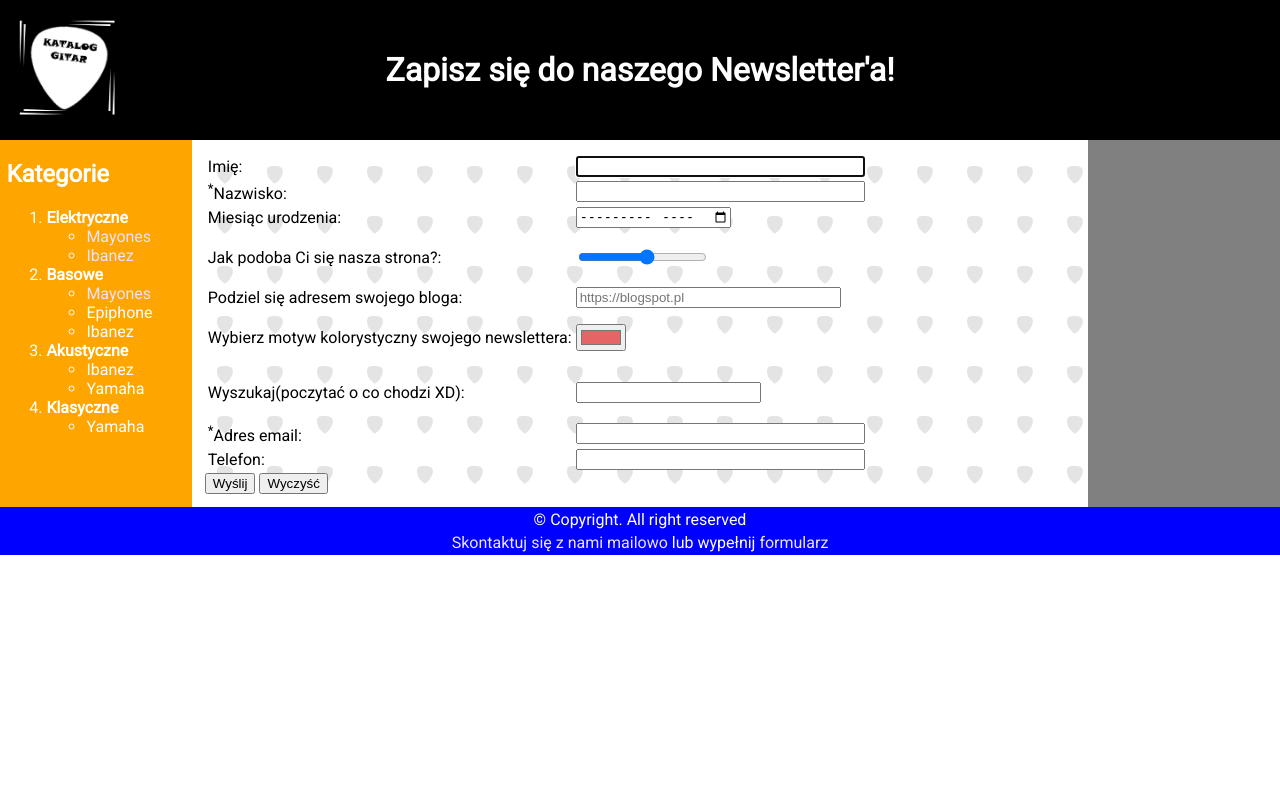
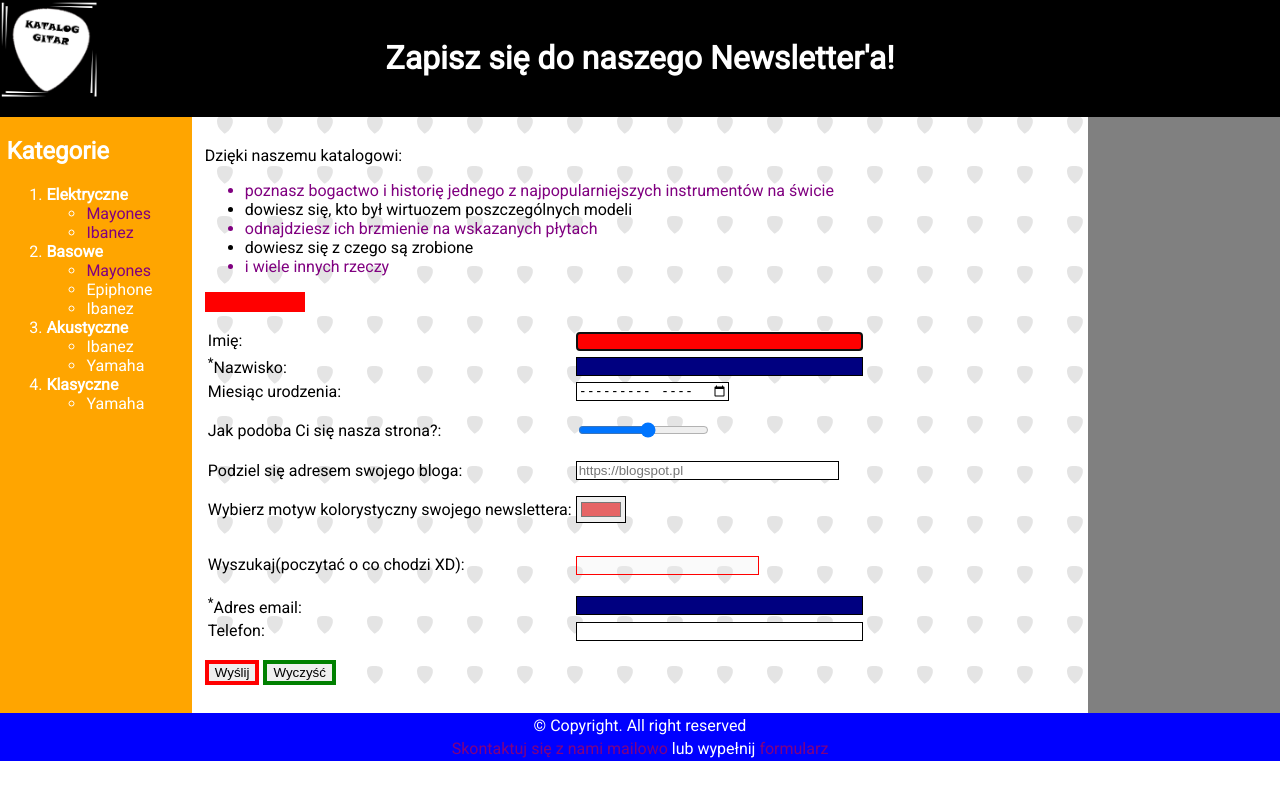
Before and after one commit to alekaro/web_lab_project, a PHP site: page /newsletter.html in a window 1280 px wide. Run offline with PHP 8.4, Linux system fonts and the light colour scheme.

Commit message:
ech
co za męka

```diff
--- a/newsletter.html
+++ b/newsletter.html
@@ -19,7 +19,7 @@
             <table class="t1">
                 <tr>
                     <td class="d1">
-                        <a href="index.html"><img height="100" width="100" src="./img/logo.png" alt="Powrót do strony głównej" /></a>
+                        <a href="index.html"><img height="100" width="100" id='img' src="./img/logo.png" alt="Powrót do strony głównej" /></a>
                     </td>
                     <td class="d2">
                         <center>
@@ -60,7 +60,18 @@
                     </li>
                 </ol>
             </div>
-            <div id="mr-center" class="xxx">
+            <div id="mr-center" class="form2">
+
+			<p>Dzięki naszemu katalogowi: </p>
+			<ul class=listanews>
+  <li>poznasz bogactwo i historię jednego z najpopularniejszych instrumentów na świcie</li>
+  <li>dowiesz się, kto był wirtuozem poszczególnych modeli</li>
+  <li>odnajdziesz ich brzmienie na wskazanych płytach</li>
+  <li>dowiesz się z czego są zrobione</li>
+  <li>i wiele innych rzeczy</li>
+</ul>
+
+<p></p>
                 <form method="post" action="thanks.html" autocomplete="on">
                     <table>
                         <tr>
@@ -97,7 +108,7 @@
 
  <tr>
 <td><p>Wyszukaj(poczytać o co chodzi XD): </p></td>
-<td><input type="search" name="q"></td>
+<td><input type="search" name="q" disabled></td>
 </tr>
 						<tr>
 							<td><label for="email"><sup>*</sup>Adres email: </label></td>
@@ -109,8 +120,16 @@
 							<td><input id="pnumber" type="tel" name="phone" pattern="[0-9]{3} [0-9]{3} [0-9]{3}" size = "33" title="Podaj numer w formacie 123 456 789" />
 						</tr>
 					</table>
-					<input type="submit" value = "Wyślij">
-					<input type="reset" value = "Wyczyść">
+					<p>
+                        <button type="submit">
+							<!--<p id="submit-p">Wyślij</p>-->
+							Wyślij
+						</button>
+                        <button type="reset">
+								<!--<p id="reset-p">Wyczyść</p>-->
+							Wyczyść
+						</button>
+                    </p>
 					 </form>
 
 				</div>
--- a/styles.css
+++ b/styles.css
@@ -30,7 +30,11 @@ body {
     width: 14.5%;
     padding-left: 0.5%;
 }
-
+#img {
+  position: absolute;
+  left: 0px;
+  top: 0px;
+}
 #mr-center {
     background-image: url("img/pick.png");
     background-repeat: repeat;
@@ -45,6 +49,7 @@ body {
     color: white;
     padding: 2%;
     width: 66%;
+
 }
 
 #mr-right {
@@ -56,10 +61,12 @@ body {
 
 #st {
     position: fixed;
+	bottom: 10
 }
 
 #newsletter {
     vertical-align: middle;
+	position: static
 }
 
 #thanks {
@@ -101,7 +108,13 @@ h1 {
     /* font-size: 120%; */
 }
 
+
 .xxx {
+    height: auto;
+    position: relative;
+}
+
+.form2 {
     height: auto;
     position: relative;
 }
@@ -181,10 +194,90 @@ article {
 #ending {
     clear: both;
 }
+/*po atrybutach*/
+
+button[type="submit"]
+{ border: 4px solid red }
+
+button[type="reset"]
+{ border: 4px solid green }
+
+/* Link po przytrztmaniu kursora*/
+a:active {
+color: white }
+
+/*Label po zaznaczeniu checkboxa*/
+input[type=checkbox]:checked + label {
+  color: grey;
+  font-style: normal;
+}
+/*pola, w które nie można nic wpisać*/
+input:disabled { border: 1px solid red }
+
+/*pola, w które można coś wpisać*/
+input:enabled { border: 1px solid black }
+
+/* puste p*/
+p:empty {
+  width: 100px;
+  height: 20px;
+  background: #ff0000;
+}
+
+.newstab tbody tr:first-child td {color: red}
+
+/*okienko, w które coś wpisujesz w formularzu*/
+input:focus {
+  background: red;
+}
+
+/* Link po najechaniu kursorem*/
+
+a:hover {
+color:#F3E2A9
+}
+
+.newstab tbody tr:last-child td {color:green}
+
+.tab3 p:last-of-type {color:red; font-style: italic;}
+
+/* Nieodwiedzony link */
+a:link {
+color:purple
+}
+
+.zebra tbody tr:nth-child(2) { font-style: italic }
+
+
+.zebra tbody tr:nth-last-child(odd) td { color: white; background-color: gray }
+.zebra tbody tr:nth-last-child(even) td { color: gray; background-color: white }
+
+.newstab1 tbody tr:only-child td {color:purple}
+
+/* Pola wymagane */
+input:required {
+  background: navy;
+}
+
+/* Odwiedzony link */
+
+a:visited {
+color:brown
+}
+
+/*Koloruje tekst, do którego się przemieściliśmy dzięki etykietom*/
+div:target { color: purple }
+
+.listanews li:nth-of-type(odd) {color: purple}
+
+
+
+
 
 a [href="newsletter.html"] {
     background-color: white;
 }
+
 
 p [id="submit-p"],
 p [id="reset-p"] {
@@ -194,17 +287,4 @@ p [id="reset-p"] {
     display: inline;
 }
 
-
-/* Nieodwiedzony link */
-
-a:link {}
-
-
-/* Odwiedzony link */
-
-a:visited {}
-
-
-/* Link po najechaniu kursorem*/
-
-a:hover {}
+p:lang(en) { color: purple }
```
Also changed, not shown: b-mayones.html (+2 -12 lines), e-ibanez.html (+1 -10 lines), e-mayones.html (+8 -17 lines), formularz.html (+4 -3 lines), index.html (+11 -13 lines), thanks.html (+28 -1 lines).
